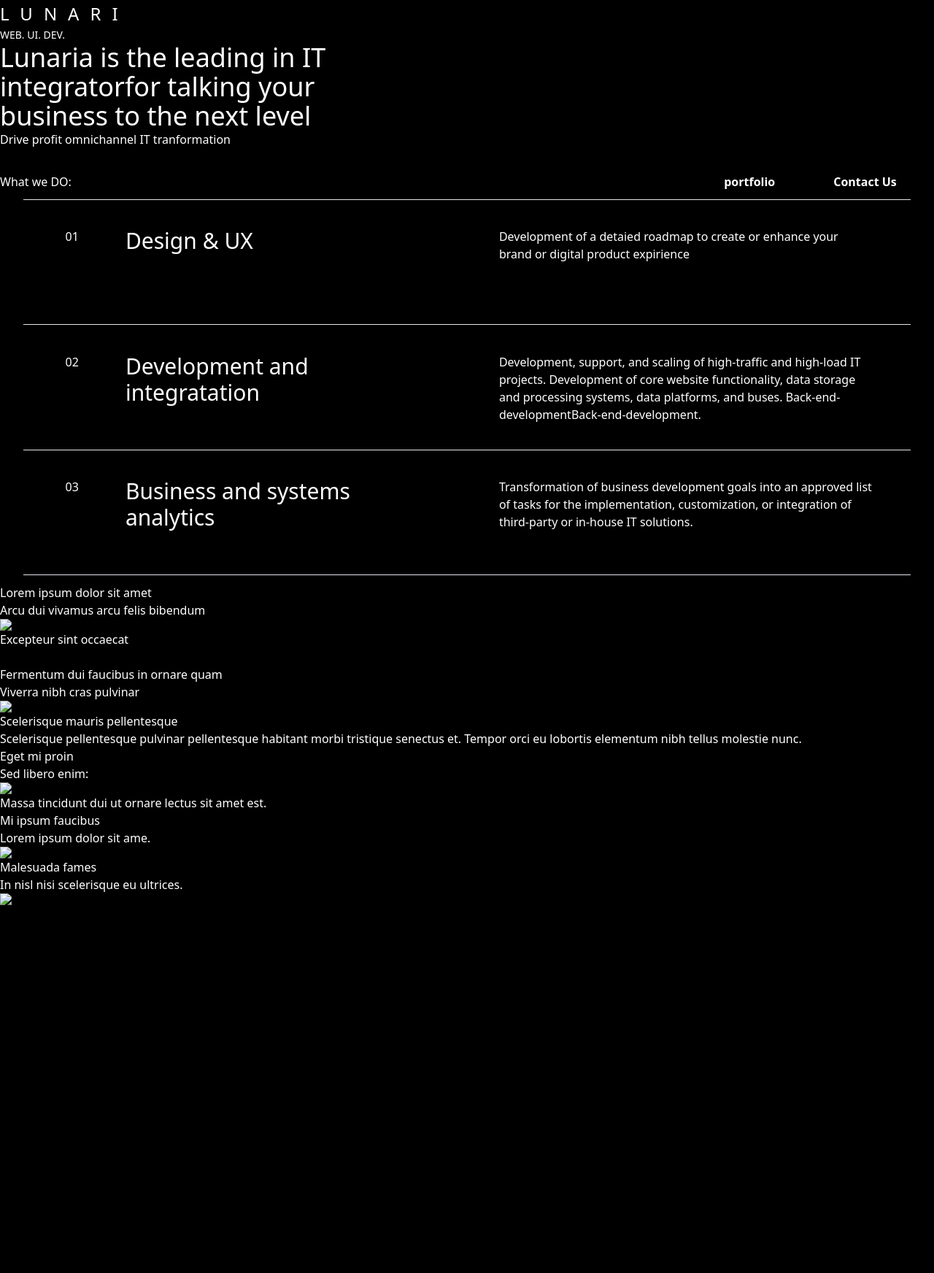
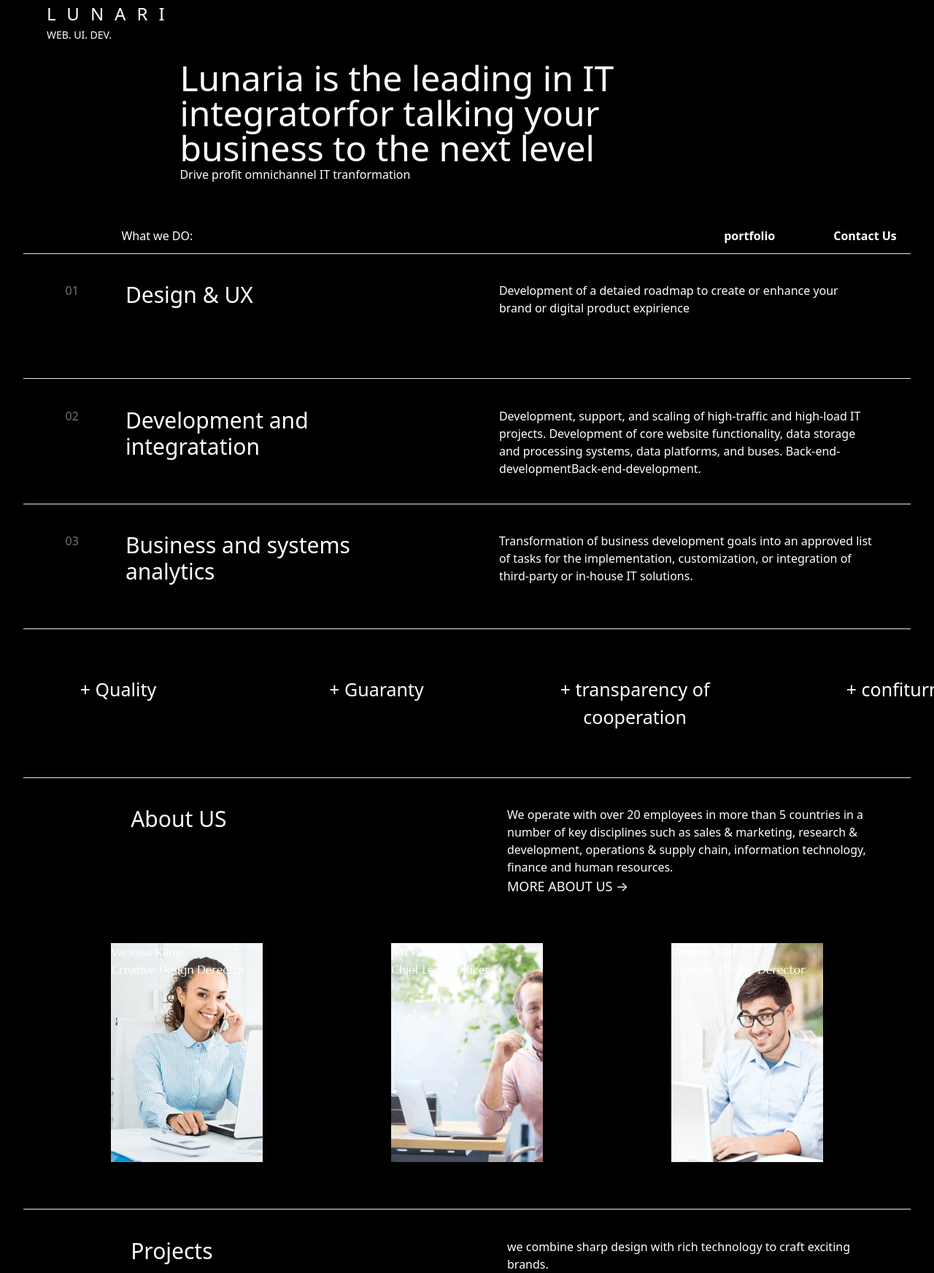
Before and after one commit to Radyslav818/lunaria-with-tailwind, a website: page src/index.html in a window 1280 px wide. Shown: the part 71-1815 px from the top of the page at 73% size. Before the commit the page ends 1311 px from the top, so only its background shows below. Drawn offline with nearby package versions, Linux system fonts and the light colour scheme; a web font is replaced by a local one.

Commit message:
Add files via upload
add slider and foto

```diff
--- a/src/index.html
+++ b/src/index.html
@@ -4,6 +4,19 @@
     <meta charset="UTF-8" />
     <meta name="viewport" content="width=device-width, initial-scale=1.0" />
     <link href="/dist/output.css" rel="stylesheet" />
+    <link
+      href="https://fonts.cdnfonts.com/css/proxima-nova-2"
+      rel="stylesheet"
+    />
+    <link
+      href="https://fonts.googleapis.com/css2?family=Marcellus&display=swap"
+      rel="stylesheet"
+    />
+    <link
+      rel="stylesheet"
+      href="https://cdn.jsdelivr.net/npm/swiper@8/swiper-bundle.min.css"
+    />
+    <script src="https://cdn.jsdelivr.net/npm/swiper@8/swiper-bundle.min.js"></script>
     <title>lunaria</title>
   </head>
   <body>
@@ -14,38 +27,42 @@
         <p class="text-[blue]">with Ukraine</p>
       </div>
       <hr />
-      <div class="text-2xl tracking-[15px]">LUNARI</div>
-      <span class="font-thin text-sm">WEB. UI. DEV.</span>
-      <div>
-        <div class="text-4xl">
-          Lunaria is the leading in IT<br />
-          integratorfor talking your
-          <br />
-          business to the next level
+      <div class="ml-[5%]">
+        <div class="text-xl md:text-2xl tracking-[15px]">LUNARI</div>
+        <span class="font-thin text-xs md:text-sm">WEB. UI. DEV.</span>
+        <div class="ml-[5%] md:ml-[15%] mt-[2%]">
+          <div class="text-4xl lg:text-5xl">
+            Lunaria is the leading in IT<br />
+            integratorfor talking your
+            <br />
+            business to the next level
+          </div>
+          <div class="text-sm md:text-base">
+            Drive profit omnichannel IT tranformation
+          </div>
         </div>
-        <div>Drive profit omnichannel IT tranformation</div>
       </div>
       <div>
         <div
           id="sticky-header"
-          class="flex items-center justify-around sm:h-[5%] md:h-[10%] border-b-2 border-gray-500"
+          class="flex items-center justify-around sm:h-[5%] md:h-[10%] border-b-2 border-gray-500 z-10 absolut"
         >
           <div class="flex items-center gap-3">
-            <div class="text-2xl tracking-[15px]">LUNARI</div>
+            <div class="text-lg md:text-2xl tracking-[15px]">LUNARI</div>
             <span class="font-thin text-sm">WEB. UI. DEV.</span>
           </div>
-          <div class="flex gap-1">
+          <div class="flex gap-1 text-sm md:text-base">
             <span class="text-[yellow]">Stand</span>
             <span class="text-[blue]">with Ukraine</span>
           </div>
-          <div class="flex justify-end sm:gap-3 md:gap-20 font-bold">
+          <div class="flex justify-end gap-3 md:gap-20 font-bold text-sm">
             <a href="#portfolio">portfolio</a><a href="#contact">Contact Us</a>
           </div>
         </div>
       </div>
-      <div class="flex justify-between">
-        <div>What we DO:</div>
-        <div class="flex justify-end sm:gap-6 md:gap-20 font-bold pr-[4%]">
+      <div class="flex justify-between mt-[2%]">
+        <div class="ml-[13%]">What we DO:</div>
+        <div class="flex justify-end gap-6 md:gap-20 font-bold pr-[4%]">
           <a href="#portfolio">portfolio</a><a href="#contact">Contact Us</a>
         </div>
       </div>
@@ -53,9 +70,9 @@
       <hr />
 
       <div class="flex items-start md:mt-[3%] lg:h-[120px]">
-        <div class="ml-[7%]">01</div>
+        <div class="ml-[7%] text-gray-500">01</div>
         <div class="w-[30%] sm:text-2xl md:text-3xl ml-[5%]">Design & UX</div>
-        <div class="w-[40%] sm:text-sm md:text-base ml-[10%]">
+        <div class="w-[40%] text-sm md:text-base ml-[10%]">
           Development of a detaied roadmap to create or enhance your brand or
           digital product expirience
         </div>
@@ -64,11 +81,11 @@
       <hr />
 
       <div class="flex items-start md:mt-[3%] lg:h-[120px]">
-        <div class="ml-[7%]">02</div>
+        <div class="ml-[7%] text-gray-500">02</div>
         <div class="w-[30%] sm:text-2xl md:text-3xl ml-[5%]">
           Development and integratation
         </div>
-        <div class="w-[40%] sm:text-sm md:text-base ml-[10%]">
+        <div class="w-[40%] text-sm md:text-base ml-[10%]">
           Development, support, and scaling of high-traffic and high-load IT
           projects. Development of core website functionality, data storage and
           processing systems, data platforms, and buses.
@@ -79,11 +96,11 @@
       <hr />
 
       <div class="flex items-start md:mt-[3%] lg:h-[120px]">
-        <div class="ml-[7%]">03</div>
+        <div class="ml-[7%] text-gray-500">03</div>
         <div class="w-[30%] sm:text-2xl md:text-3xl ml-[5%]">
           Business and systems analytics
         </div>
-        <div class="w-[40%] sm:text-sm md:text-base ml-[10%]">
+        <div class="w-[40%] text-sm md:text-base ml-[10%]">
           Transformation of business development goals into an approved list of
           tasks for the implementation, customization, or integration of
           third-party or in-house IT solutions.
@@ -92,41 +109,81 @@
 
       <hr />
 
-      <div class="row">
-        <div class="main">
-          <h2>Lorem ipsum dolor sit amet</h2>
-          <h5>Arcu dui vivamus arcu felis bibendum</h5>
-          <img class="fakeimg" src="./images/img-1.jpg" />
-          <p>Excepteur sint occaecat</p>
+      <div class="swiper mySwiper">
+        <div class="swiper-wrapper">
+          <div id="plus" type="button" class="swiper-slide">&plus; Quality</div>
+          <div id="welcomeDiv" style="display: none" class="answer_list">
+            WELCOME
+          </div>
+          <div class="swiper-slide">&plus; Guaranty</div>
+          <div class="swiper-slide">&plus; transparency of cooperation</div>
+          <div class="swiper-slide">&plus; confiturn</div>
+        </div>
+      </div>
 
-          <br />
-          <h2>Fermentum dui faucibus in ornare quam</h2>
-          <h5>Viverra nibh cras pulvinar</h5>
-          <img class="fakeimg" src="./images/img-4.jpg" />
-          <p>Scelerisque mauris pellentesque</p>
-          <p>
-            Scelerisque pellentesque pulvinar pellentesque habitant morbi
-            tristique senectus et. Tempor orci eu lobortis elementum nibh tellus
-            molestie nunc.
-          </p>
+      <hr />
+
+      <div class="flex items-start md:mt-[3%]">
+        <div class="w-[30%] sm:text-2xl md:text-3xl ml-[14%]">About US</div>
+        <div class="w-[40%] ml-[10.3%]">
+          <div class="text-sm md:text-base">
+            We operate with over 20 employees in more than 5 countries in a
+            number of key disciplines such as sales & marketing, research &
+            development, operations & supply chain, information technology,
+            finance and human resources.
+          </div>
+          <div class="md:text-lg">MORE ABOUT US &#x2192;</div>
         </div>
-        <div class="side">
-          <h2>Eget mi proin</h2>
-          <h5>Sed libero enim:</h5>
-          <img class="fakeimg" src="./images/s-img-1.jpg" />
-          <p>Massa tincidunt dui ut ornare lectus sit amet est.</p>
-          <h3>Mi ipsum faucibus</h3>
-          <p>Lorem ipsum dolor sit ame.</p>
-          <img class="fakeimg" src="./images/s-img-2.jpg" />
-          <h3>Malesuada fames</h3>
-          <p>In nisl nisi scelerisque eu ultrices.</p>
-          <img class="fakeimg" src="./images/s-img-3.jpg" />
+      </div>
+
+      <div
+        class="gap-5 lg:gap-0 m-[10%] md:m-[5%] flex flex-col md:flex-row lg:flex-row justify-around lg:justify-around font-[Marcellus]"
+      >
+        <div
+          class="w-full md:w-[15%] lg:w-[18%] h-[250px] md:h-[200px] lg:h-[300px] bg-cover"
+          style="background-image: url(./img/image1.png)"
+        >
+          <div>
+            <div>Vanessa Kany</div>
+            <div>Creative Design Derector</div>
+          </div>
+        </div>
+        <div
+          class="w-full md:w-[15%] lg:w-[18%] h-[250px] md:h-[200px] lg:h-[300px] bg-cover object-cover"
+          style="background-image: url(./img/image2.png)"
+        >
+          <div>
+            <div>Jeff Puritt</div>
+            <div>Chief Legal Officer</div>
+          </div>
+        </div>
+        <div
+          class="w-full md:w-[15%] lg:w-[18%] h-[250px] md:h-[200px] lg:h-[300px] bg-cover"
+          style="background-image: url(./img/image3.png)"
+        >
+          <div>
+            <div>Vanessa Kany</div>
+            <div>Creative Design Derector</div>
+          </div>
+        </div>
+      </div>
+
+      <hr />
+
+      <div class="flex items-start md:mt-[3%]">
+        <div class="w-[30%] sm:text-2xl md:text-3xl ml-[14%]">Projects</div>
+        <div class="w-[40%] ml-[10.3%]">
+          <div class="text-sm md:text-base">
+            we combine sharp design with rich technology to craft exciting
+            brands.
+          </div>
         </div>
       </div>
     </div>
     <script>
-      var header = document.getElementById("sticky-header");
-      var stickyPosition = header.offsetTop + header.offsetHeight;
+      let header = document.getElementById("sticky-header");
+      let stickyPosition = header.offsetTop + header.offsetHeight;
+
       window.onscroll = function () {
         if (window.pageYOffset > stickyPosition) {
           header.classList.add("sticky");
@@ -139,6 +196,53 @@
           document.getElementById("sticky-header").style.visibility = "hidden";
         }
       };
+
+      let plus = document.getElementById("plus");
+      let isClicked = false;
+
+      function showWord() {
+        console.log(isClicked);
+        if (!isClicked) {
+          document.getElementById("welcomeDiv").style.display = "block";
+          isClicked = true;
+        } else {
+          document.getElementById("welcomeDiv").style.display = "none";
+          isClicked = false;
+        }
+      }
+
+      plus.addEventListener("mousedown", showWord);
+
+      let swiper = new Swiper(".mySwiper", {
+        loop: true,
+        slideToClickedSlide: false,
+        slidesPerView: 3.7,
+        spaceBetween: 30,
+        navigation: {
+          nextEl: ".swiper-button-next",
+          prevEl: ".swiper-button-prev",
+        },
+        pagination: {
+          el: ".swiper-pagination",
+        },
+        mousewheel: true,
+        keyboard: false,
+      });
+      swiper.on("slideChange", function () {
+        let $curSlide = this.slides[this.activeIndex];
+
+        // это чтобы показать, что клик срабатывает
+        const logClick = (e) => console.log(e.target.textContent);
+
+        // это чтобы показать, что клик срабатывает
+        $curSlide.addEventListener("click", logClick);
+
+        // кликаем
+        $curSlide.click();
+
+        // это чтобы показать, что клик срабатывает
+        $curSlide.removeEventListener("click", logClick);
+      });
     </script>
   </body>
 </html>
--- a/src/input.css
+++ b/src/input.css
@@ -29,3 +29,45 @@
     transform: translateY(0px);
   }
 }
+
+.swiper {
+  margin: 5% 0;
+}
+.swiper-slide {
+  text-align: center;
+  font-size: 14px;
+  display: flex;
+  justify-content: center;
+  align-items: center;
+}
+.swiper-slide img {
+  width: 58%;
+  object-fit: cover;
+}
+.swiper-button-next,
+.swiper-rtl .swiper-button-prev {
+  right: 140px !important;
+  left: auto;
+}
+.swiper-button-prev,
+.swiper-rtl .swiper-button-next {
+  left: 140px !important;
+  right: auto;
+}
+
+@media only screen and (min-width: 640px) {
+  .swiper-slide {
+    font-size: 16px;
+  }
+}
+
+@media only screen and (min-width: 768px) {
+  .swiper-slide {
+    font-size: 25px;
+  }
+}
+.imageContainer {
+  width: 200px;
+  height: 200px;
+  background-image: url(/img/image1.png);
+}
```
Also changed, not shown: dist/output.css, src/img/image1.png (added), src/img/image2.png (added), src/img/image3.png (added).
